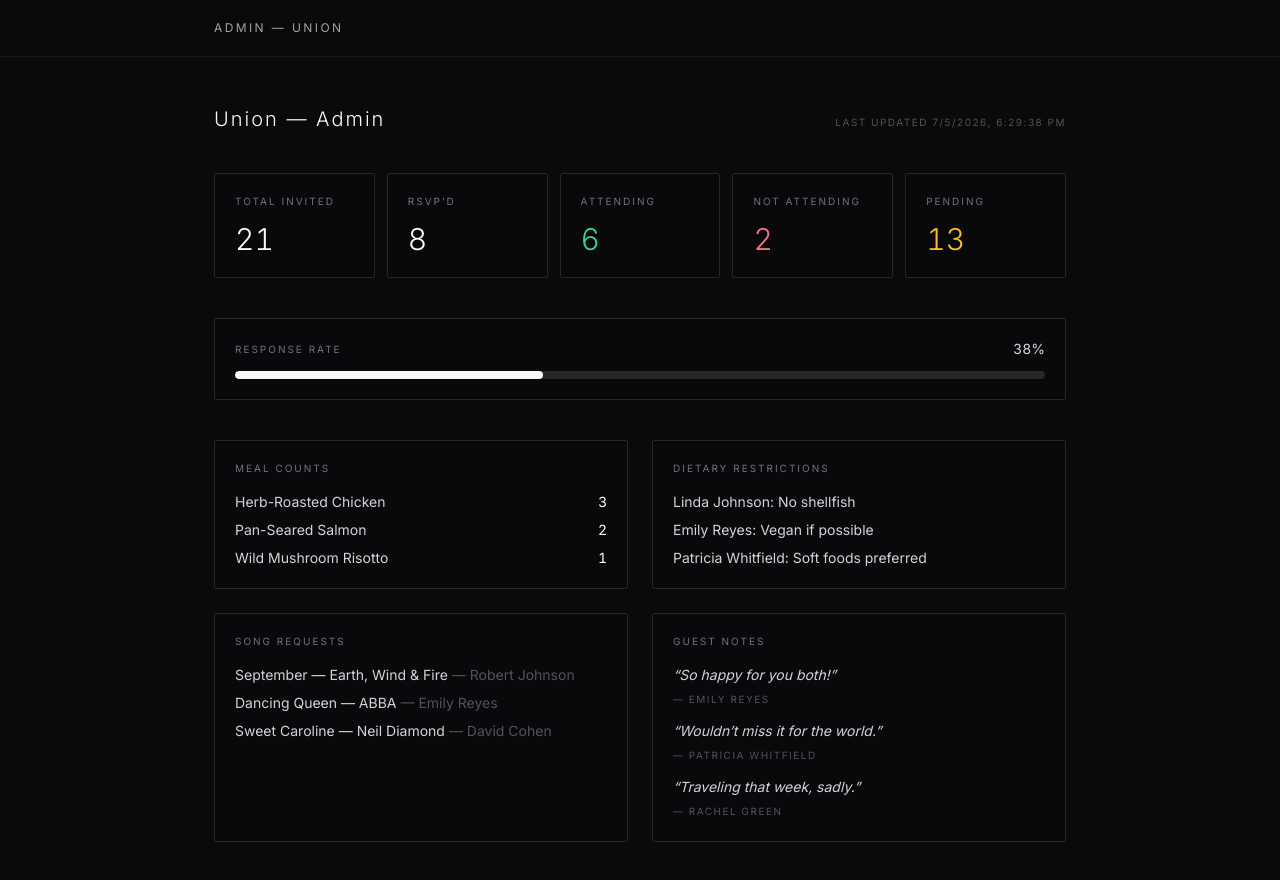
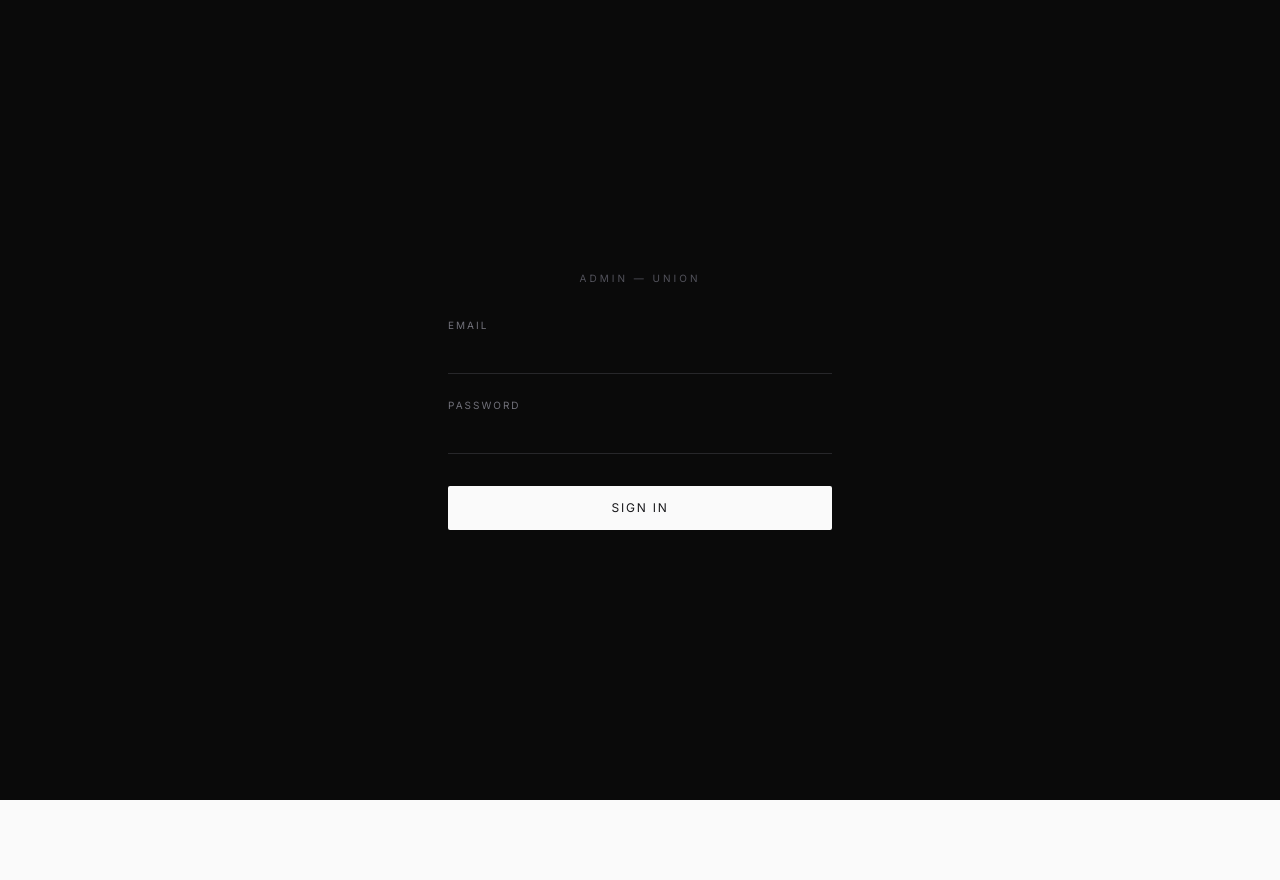
Before and after one commit to jhueyx/union, a React (Vite) app: page /admin in a window 1280 px wide. Shown: the top 880 px of the page. After the commit the page ends 800 px from the top, so only its background shows below. Built offline with nearby package versions, Linux system fonts and the light colour scheme; no server answers.

Commit message:
Add Supabase auth gate to /admin

```diff
--- a/package.json
+++ b/package.json
@@ -9,6 +9,7 @@
     "preview": "vite preview"
   },
   "dependencies": {
+    "@supabase/supabase-js": "^2.110.0",
     "react": "^18.3.1",
     "react-dom": "^18.3.1",
     "react-router-dom": "^7.18.1"
--- a/src/layouts/AdminLayout.tsx
+++ b/src/layouts/AdminLayout.tsx
@@ -1,14 +1,41 @@
 // Union — minimal dark layout for the admin area (not public-facing).
+import { useEffect, useState } from 'react'
 import { Outlet } from 'react-router-dom'
+import { supabase } from '../lib/supabase'
+import Login from '../pages/admin/Login'
+import type { Session } from '@supabase/supabase-js'
 
 export default function AdminLayout() {
+  const [session, setSession] = useState<Session | null | undefined>(undefined)
+
+  useEffect(() => {
+    supabase.auth.getSession().then(({ data }) => setSession(data.session))
+    const { data: { subscription } } = supabase.auth.onAuthStateChange((_event, session) => {
+      setSession(session)
+    })
+    return () => subscription.unsubscribe()
+  }, [])
+
+  // Still loading session from Supabase
+  if (session === undefined) return null
+
+  // Not logged in — show login form
+  if (session === null) return <Login />
+
+  // Logged in — show dashboard
   return (
     <div className="min-h-screen bg-[#0a0a0a] text-zinc-50">
       <header className="border-b border-zinc-900">
-        <div className="max-w-[900px] mx-auto px-6 h-14 flex items-center">
+        <div className="max-w-[900px] mx-auto px-6 h-14 flex items-center justify-between">
           <span className="text-xs tracking-[0.2em] uppercase text-zinc-400">
             Admin — Union
           </span>
+          <button
+            onClick={() => supabase.auth.signOut()}
+            className="text-xs tracking-[0.15em] uppercase text-zinc-600 hover:text-zinc-300 transition-colors"
+          >
+            Sign Out
+          </button>
         </div>
       </header>
       <main>
--- /dev/null
+++ b/src/lib/supabase.ts
@@ -0,0 +1,7 @@
+// Union — Supabase client instance.
+import { createClient } from '@supabase/supabase-js'
+
+export const supabase = createClient(
+  import.meta.env.VITE_SUPABASE_URL as string,
+  import.meta.env.VITE_SUPABASE_ANON_KEY as string,
+)
--- /dev/null
+++ b/src/pages/admin/Login.tsx
@@ -0,0 +1,71 @@
+// Union — admin login form.
+import { useState } from 'react'
+import { supabase } from '../../lib/supabase'
+
+export default function Login() {
+  const [email, setEmail] = useState('')
+  const [password, setPassword] = useState('')
+  const [error, setError] = useState('')
+  const [loading, setLoading] = useState(false)
+
+  async function handleSubmit(e: React.FormEvent) {
+    e.preventDefault()
+    setError('')
+    setLoading(true)
+    const { error } = await supabase.auth.signInWithPassword({ email, password })
+    if (error) setError(error.message)
+    setLoading(false)
+  }
+
+  return (
+    <div className="min-h-screen bg-[#0a0a0a] flex items-center justify-center px-6">
+      <div className="w-full max-w-sm">
+        <p className="text-[10px] tracking-[0.3em] uppercase text-zinc-600 mb-8 text-center">
+          Admin — Union
+        </p>
+
+        <form onSubmit={handleSubmit} className="flex flex-col gap-6">
+          <div className="flex flex-col gap-1">
+            <label className="text-[10px] tracking-[0.2em] uppercase text-zinc-500">
+              Email
+            </label>
+            <input
+              type="email"
+              value={email}
+              onChange={(e) => setEmail(e.target.value)}
+              required
+              autoComplete="email"
+              className="bg-transparent border-b border-zinc-800 py-2 text-sm text-zinc-100 placeholder-zinc-700 focus:outline-none focus:border-zinc-500 transition-colors"
+            />
+          </div>
+
+          <div className="flex flex-col gap-1">
+            <label className="text-[10px] tracking-[0.2em] uppercase text-zinc-500">
+              Password
+            </label>
+            <input
+              type="password"
+              value={password}
+              onChange={(e) => setPassword(e.target.value)}
+              required
+              autoComplete="current-password"
+              className="bg-transparent border-b border-zinc-800 py-2 text-sm text-zinc-100 placeholder-zinc-700 focus:outline-none focus:border-zinc-500 transition-colors"
+            />
+          </div>
+
+          {error && (
+            <p className="text-xs text-red-400">{error}</p>
+          )}
+
+          <button
+            type="submit"
+            disabled={loading}
+            className="mt-2 h-11 bg-zinc-50 text-zinc-900 text-xs tracking-[0.15em] uppercase rounded-[2px] hover:bg-white transition-colors disabled:opacity-50"
+          >
+            {loading ? 'Signing in…' : 'Sign In'}
+          </button>
+        </form>
+      </div>
+    </div>
+  )
+}
--- a/tsconfig.json
+++ b/tsconfig.json
@@ -14,7 +14,8 @@
     "strict": true,
     "noUnusedLocals": true,
     "noUnusedParameters": true,
-    "noFallthroughCasesInSwitch": true
+    "noFallthroughCasesInSwitch": true,
+    "types": ["vite/client"]
   },
   "include": ["src"],
   "references": [{ "path": "./tsconfig.node.json" }]
```
Also changed, not shown: 1 other file (tests, documents, lock files or other folders).
